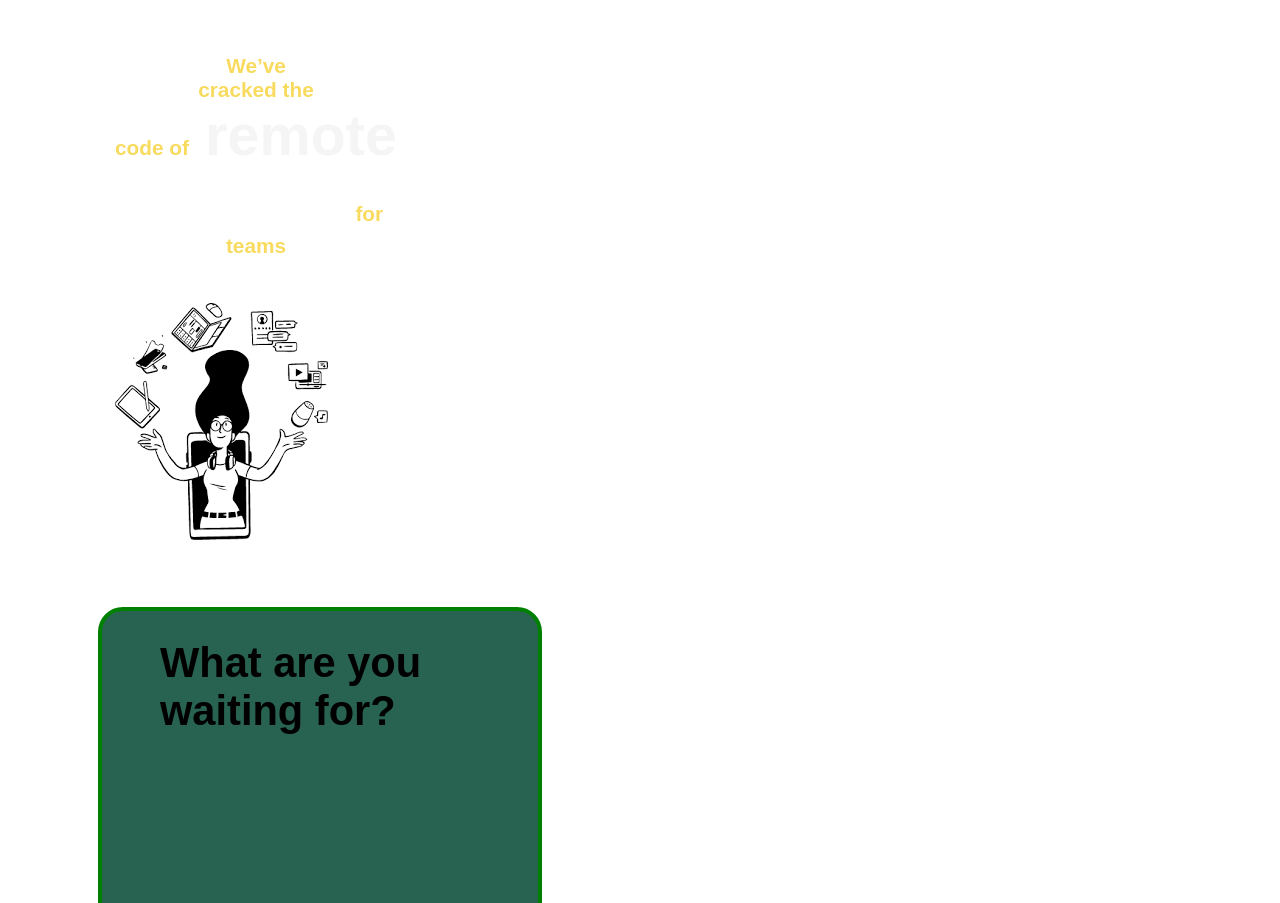
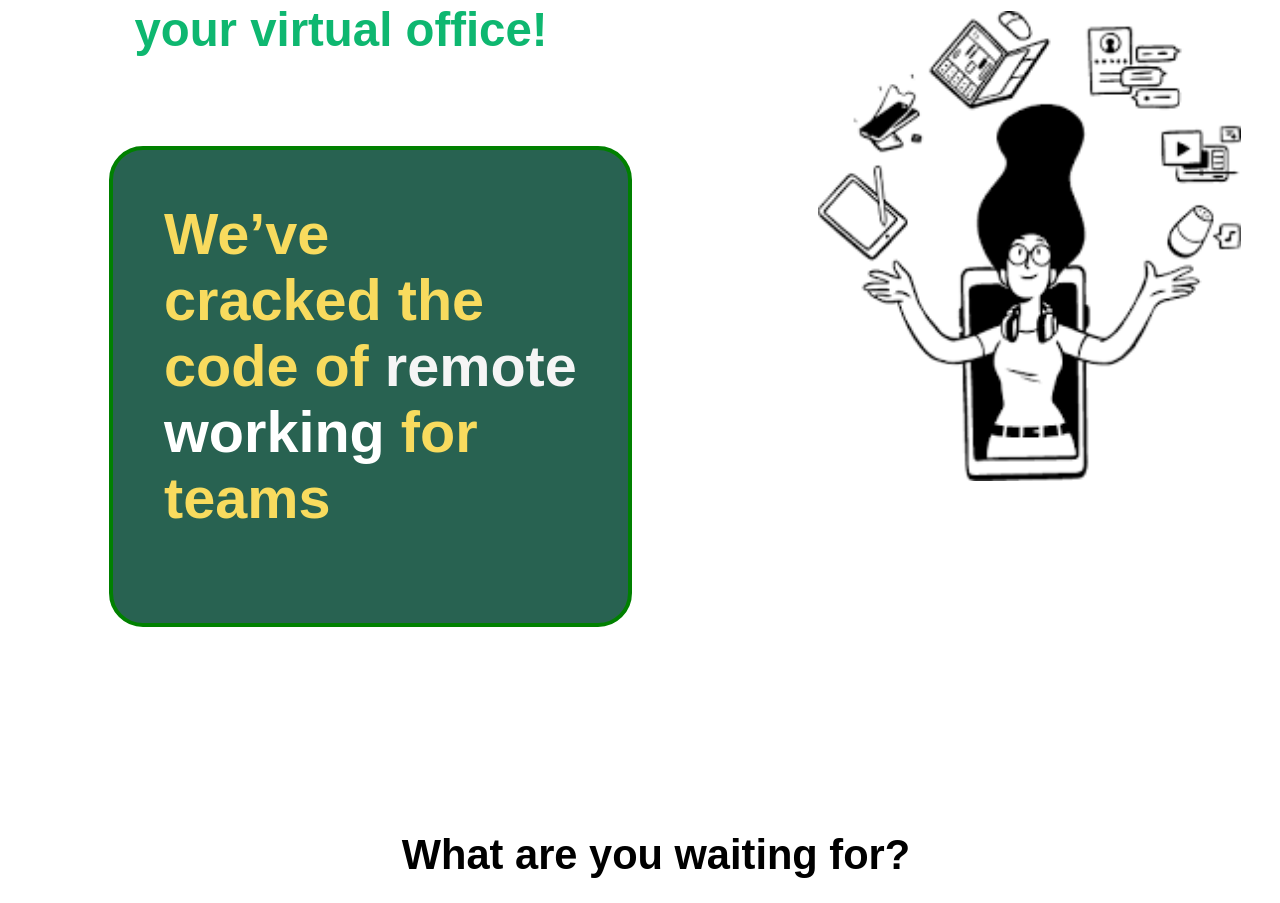
Before and after one commit to sup-its-ekansh/to-do-list, a plain HTML site: page index.html in a window 1280 px wide. Shown: the part 831-1734 px from the top of the page. Drawn offline with Linux system fonts and the light colour scheme.

Commit message:
Update style.css

```diff
--- a/style.css
+++ b/style.css
@@ -46,13 +46,14 @@ li a:hover {
 }
 
 .box {
-    margin-top: 5px;
+    margin-top: 9.2vw;
+    margin-left: 2.5vw;
     /* border: solid black; */
-    display: flex;
+    /* display: flex;
     flex-direction: column;
     align-items: center;
     justify-content: center;
-    gap: 0;
+    gap: 0; */
 }
 
 .firstBox {
@@ -81,11 +82,10 @@ li a:hover {
 }
 
 .midBox {
-    /* border: solid black; */
-    width: 85%;
-    height: 250px;
-    margin-top: 16%;
+    width: 37%;
+    height: 254px;
     margin-bottom: 10px;
+    margin-top: -6vw;
 }
 
 #button {
@@ -178,45 +178,43 @@ button {
 
 }
 
+.ele1{
+    display: flex;
+    justify-content: space-between;
+    /* border: \\; */
+}
+
+.ele1 p{
+
+    font-family: Manrope, sans-serif;
+    color: #f8db5e;
+    font-size: 4.5vw;
+    font-weight: 800;
+    border: 4px solid green;
+    border-radius: 34px;
+    background-color: #286251;
+    padding: 4vw;
+    height: 29vw;
+    text-align: left;
+    margin-left: 6vw;
+
+}
+
+.midBox img{
+   width: 33vw;
+}
+
 #heading{
-    font-size: 45px;
+    font-size: 3.7vw;
     font-family: Manrope,sans-serif;
     font-weight: 900;
-}
+    padding-left: 8vw;
 
-.ele1{
-    display: inline-block;
-    padding-right: 60%;
-    margin-top: 3%;
 }
 
 .ele2{
-    background-color: #286251;
-    border: 4px solid green;
-    border-radius: 25px;
-    display: inline-block;
-    height: 71vh;
-    width: 25vw;
-    margin-top: 3%;
-    margin-left: -50%;
-    padding: 0px 58px 79px;
-}
-
-
-.ele2 p{
-    text-align: left;
-}
-.ele2 img{
-    position: relative;
-    left: 189%;
-    bottom: 75%;
-    width: 120%;
-    /* overflow: hidden; */
-
-}
-
-.ele h2{
-    text-align: center;
+    display: flex;
+    justify-content: center;
 }
 
 button {
```
